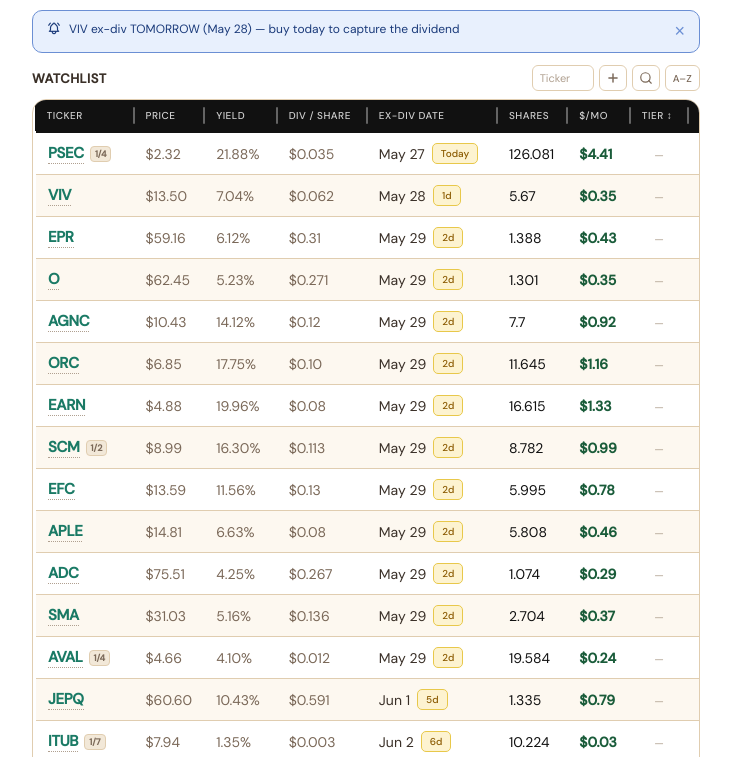
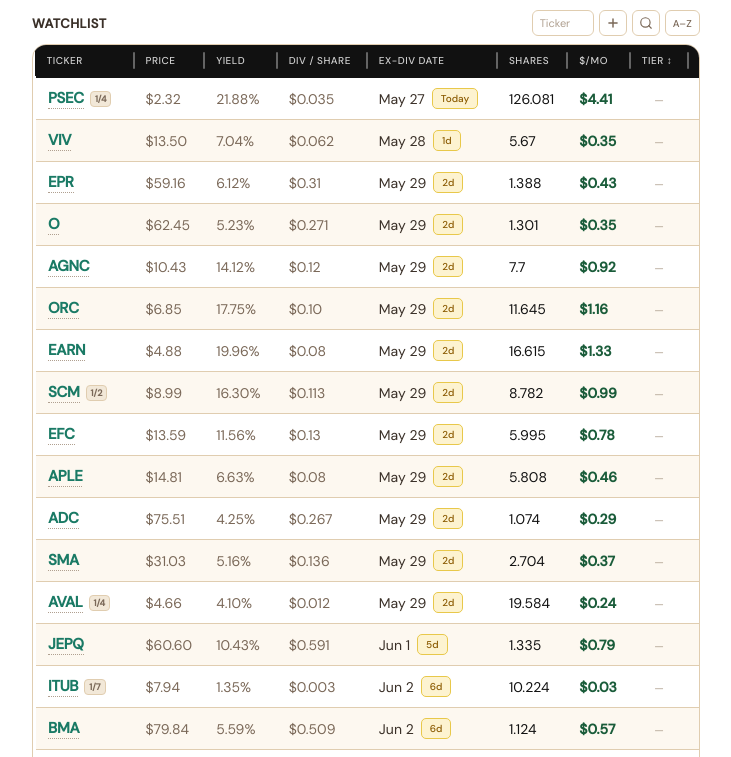
Before and after one commit to burgosc11-lab/charlies-dream, a plain HTML site: page index.html in a window 1280 px wide. Shown: the part 244-1001 px from the top of the page, without its empty margins (274-1005 px from the left). Drawn offline with Linux system fonts and the light colour scheme.

Commit message:
Remove in-app notification strip

```diff
--- a/index.html
+++ b/index.html
@@ -76,10 +76,6 @@
 .alert-warn button{color:var(--t3)}
 .alert-info{background:#e8f0fd;border:1px solid #6b8fd4;color:var(--blue)}
 .alert-info button{color:#6b8fd4}
-/* Notif strip */
-.notif-strip{background:#e8f0fd;border:1px solid #6b8fd4;border-radius:var(--r10);padding:10px 14px;margin-bottom:12px;font-size:12px;color:var(--blue);display:none;align-items:flex-start;gap:8px}
-.notif-strip.show{display:flex}
-.notif-strip button{background:none;border:none;cursor:pointer;color:#6b8fd4;font-size:18px;margin-left:auto}
 /* Add row */
 .add-row{display:flex;gap:8px;margin-bottom:16px;align-items:center;justify-content:flex-end}
 .kindle-input{background:var(--card);border:1px solid var(--border);color:var(--text);font-family:var(--sans);font-size:14px;padding:10px 12px;border-radius:var(--r10);outline:none;text-transform:uppercase;letter-spacing:.5px;width:110px;min-height:42px;transition:border-color .15s}
@@ -351,11 +347,6 @@
   <div class="progress-wrap" id="prog-wrap"><div class="progress-fill" id="prog-fill"></div></div>
 
 
-  <div class="notif-strip" id="notif-strip">
-    <i class="ti ti-bell-ringing" style="font-size:14px;flex-shrink:0"></i>
-    <span id="notif-strip-text" style="flex:1"></span>
-    <button onclick="document.getElementById('notif-strip').classList.remove('show')">×</button>
-  </div>
 
   <div class="section-lbl-row">
     <div class="section-lbl">Watchlist</div>
@@ -770,9 +761,6 @@
     }
   });
   if(!toAlert.length) return;
-  const msgs=toAlert.map(a=>a.msg).join(' · ');
-  document.getElementById('notif-strip-text').textContent=msgs;
-  document.getElementById('notif-strip').classList.add('show');
   if(notifEnabled && Notification.permission==='granted'){
     toAlert.forEach(a=>{
       new Notification('THE LIST — Dividend Alert 📈',{
--- a/sw.js
+++ b/sw.js
@@ -1,5 +1,5 @@
 'use strict';
-const CACHE = 'the-list-v15';
+const CACHE = 'the-list-v16';
 
 self.addEventListener('install', e => {
   e.waitUntil(caches.open(CACHE).then(c => c.addAll(['index.html', 'icon-192.png'])));
```
